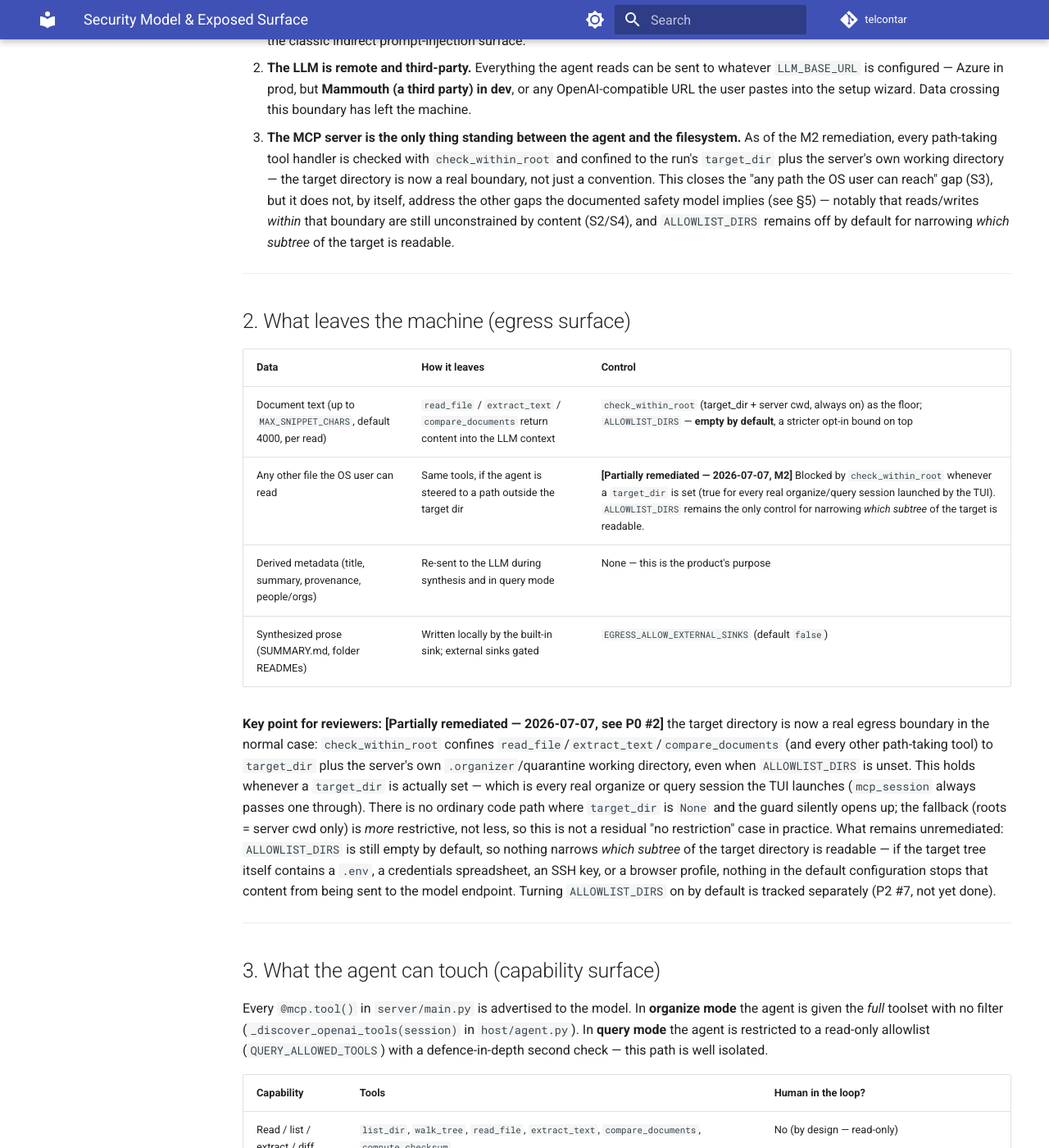
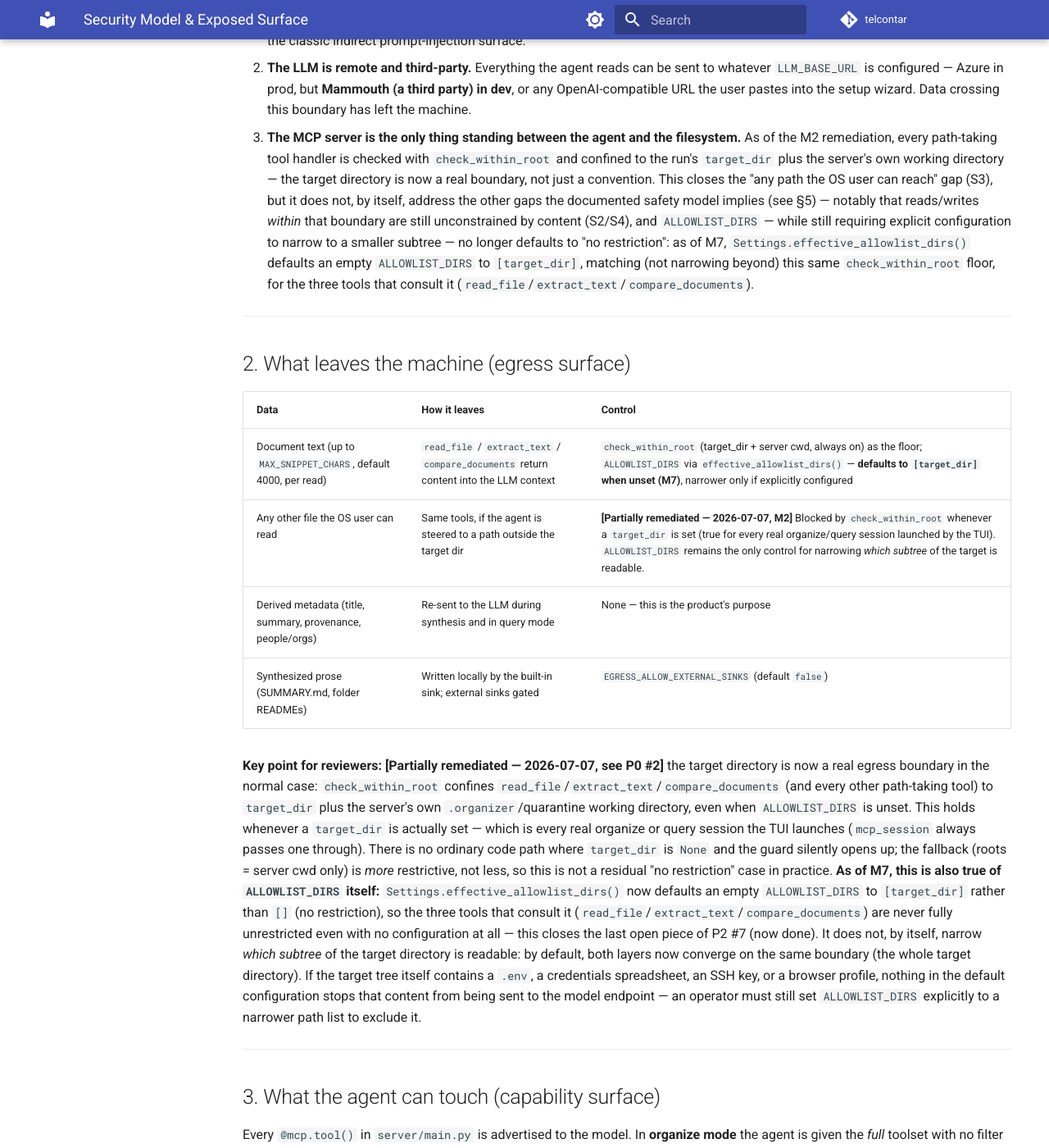
Before and after one commit to reboulip/telcontar, an MkDocs documentation site: the page built from docs/developer/security-model.md, in a window 1280 px wide and 1400 px high, scrolled down 743 px. Shown: the whole window at 82% size. Built offline with MkDocs 1.6.1 and Material for MkDocs 9.7.7, drawn with Linux system fonts in a browser that asks for light colours; comment, search, counter and statistics services are not loaded; some of the changed text lies outside the part shown.

Commit message:
feat: default ALLOWLIST_DIRS to target directory (M7)
Settings.effective_allowlist_dirs() defaults an empty ALLOWLIST_DIRS to [target_dir] instead of no restriction; an explicit non-empty ALLOWLIST_DIRS is always respected as-is, never merged. read_file/extract_text/compare_documents now use this instead of the raw config field.

Co-Authored-By: Claude Sonnet 5 <noreply@anthropic.com>

```diff
--- a/docs/developer/security-model.md
+++ b/docs/developer/security-model.md
@@ -43,8 +43,11 @@ Three boundaries matter:
    reach" gap (S3), but it does not, by itself, address the other gaps the
    documented safety model implies (see §5) — notably that reads/writes *within*
    that boundary are still unconstrained by content (S2/S4), and `ALLOWLIST_DIRS`
-   remains off by default for narrowing *which subtree* of the target is
-   readable.
+   — while still requiring explicit configuration to narrow to a smaller subtree —
+   no longer defaults to "no restriction": as of M7, `Settings.effective_allowlist_dirs()`
+   defaults an empty `ALLOWLIST_DIRS` to `[target_dir]`, matching (not narrowing
+   beyond) this same `check_within_root` floor, for the three tools that consult it
+   (`read_file`/`extract_text`/`compare_documents`).
 
 ---
 
@@ -52,7 +55,7 @@ Three boundaries matter:
 
 | Data | How it leaves | Control |
 |---|---|---|
-| Document text (up to `MAX_SNIPPET_CHARS`, default 4000, per read) | `read_file` / `extract_text` / `compare_documents` return content into the LLM context | `check_within_root` (target_dir + server cwd, always on) as the floor; `ALLOWLIST_DIRS` — **empty by default**, a stricter opt-in bound on top |
+| Document text (up to `MAX_SNIPPET_CHARS`, default 4000, per read) | `read_file` / `extract_text` / `compare_documents` return content into the LLM context | `check_within_root` (target_dir + server cwd, always on) as the floor; `ALLOWLIST_DIRS` via `effective_allowlist_dirs()` — **defaults to `[target_dir]` when unset (M7)**, narrower only if explicitly configured |
 | Any other file the OS user can read | Same tools, if the agent is steered to a path outside the target dir | **[Partially remediated — 2026-07-07, M2]** Blocked by `check_within_root` whenever a `target_dir` is set (true for every real organize/query session launched by the TUI). `ALLOWLIST_DIRS` remains the only control for narrowing *which subtree* of the target is readable. |
 | Derived metadata (title, summary, provenance, people/orgs) | Re-sent to the LLM during synthesis and in query mode | None — this is the product's purpose |
 | Synthesized prose (SUMMARY.md, folder READMEs) | Written locally by the built-in sink; external sinks gated | `EGRESS_ALLOW_EXTERNAL_SINKS` (default `false`) |
@@ -66,12 +69,18 @@ set — which is every real organize or query session the TUI launches (`mcp_ses
 always passes one through). There is no ordinary code path where `target_dir` is
 `None` and the guard silently opens up; the fallback (roots = server cwd only) is
 *more* restrictive, not less, so this is not a residual "no restriction" case in
-practice. What remains unremediated: `ALLOWLIST_DIRS` is still empty by default, so
-nothing narrows *which subtree* of the target directory is readable — if the target
-tree itself contains a `.env`, a credentials spreadsheet, an SSH key, or a browser
-profile, nothing in the default configuration stops that content from being sent to
-the model endpoint. Turning `ALLOWLIST_DIRS` on by default is tracked separately
-(P2 #7, not yet done).
+practice. **As of M7, this is also true of `ALLOWLIST_DIRS` itself:**
+`Settings.effective_allowlist_dirs()` now defaults an empty `ALLOWLIST_DIRS` to
+`[target_dir]` rather than `[]` (no restriction), so the three tools that consult
+it (`read_file`/`extract_text`/`compare_documents`) are never fully unrestricted
+even with no configuration at all — this closes the last open piece of P2 #7 (now
+done). It does not, by itself, narrow *which subtree* of the target directory is
+readable: by default, both layers now converge on the same boundary (the whole
+target directory). If the target tree itself contains a `.env`, a credentials
+spreadsheet, an SSH key, or a browser profile, nothing in the default
+configuration stops that content from being sent to the model endpoint — an
+operator must still set `ALLOWLIST_DIRS` explicitly to a narrower path list to
+exclude it.
 
 ---
 
@@ -148,12 +157,15 @@ Yes. See §2. Concretely:
 - ~~With the default empty `ALLOWLIST_DIRS`, `read_file`/`extract_text` are not
   confined to the target directory. The agent — whether legitimately exploring or
   steered by an injected document — can read and thereby upload any file the process
-  can access.~~ **[Partially remediated — 2026-07-07, S3]** `check_within_root` now
+  can access.~~ **[Remediated — 2026-07-07, S3]** `check_within_root` now
   confines `read_file`/`extract_text` (and every other path-taking tool) to
   `target_dir` + the server's own working directory regardless of `ALLOWLIST_DIRS`,
-  for every real organize/query session. The agent can still read anything *inside*
-  the target directory — `ALLOWLIST_DIRS` remains the only way to narrow that
-  further, and it is still empty by default.
+  for every real organize/query session. As of M7, `ALLOWLIST_DIRS` itself also
+  defaults to `[target_dir]` rather than no restriction
+  (`Settings.effective_allowlist_dirs()`), so both layers now default to the same
+  boundary for these three tools. The agent can still read anything *inside* the
+  target directory by default — narrowing to a smaller subtree still requires an
+  operator to set `ALLOWLIST_DIRS` explicitly.
 - Even without any adversary, organizing a folder that *contains* secrets ships those
   secrets to the endpoint, because reading them is the normal first step of analysis.
 - Extracted PII (names, roles) is persisted to `registry.json` / `INDEX.md` /
@@ -215,7 +227,7 @@ single-user deployment.
 |---|---|---|
 | **S1** | **Critical** | **[Remediated — 2026-07-07, see P0 #1]** ~~Direct-mutation tools (`move_file`, `rename_file`, `create_file`, `update_file`, `create_dir`) and `archive_document` / `compress_quarantine` / `undo_last` are advertised to the agent and dispatched with **no approval gate in any `APPROVAL_MODE`**. The plan→approve→execute model — the product's headline safety property — is bypassable. `update_file` additionally overwrites without a collision check.~~ All eight tools were removed from the agent-callable surface. Their functionality is reachable only via `propose_create_file` / `propose_update_file` / `propose_create_dir` / `propose_archive_document` / `propose_compress_quarantine`, staged and applied solely through the already-gated `execute_plan`; `propose_update_file` defaults to `overwrite=False`, and the approval modal now flags any op with `overwrite=True` (see P0 #3). `undo_last` was removed from the MCP surface entirely and is now a TUI-only user action (§3). |
 | **S2** | **Critical** | **Indirect prompt injection** via document content. Untrusted document text shares the LLM context with telcontar's instructions and can drive S1's ungated tools (arbitrary write / overwrite of recovery artifacts), exfiltration, and deletion. Recorded summaries/provenance echo back into context, giving injection a second hop. |
-| **S3** | **High** | **[Partially remediated — 2026-07-07, see P0 #2]** ~~No path confinement; egress open by default. `ALLOWLIST_DIRS` is empty by default and enforced only on read/extract/compare — never on writes/moves/renames/quarantine. Reads can pull (and upload) any file the OS user can access; mutations can target any absolute or `..` path. The target directory is not a security boundary.~~ `check_within_root` now confines **every** path-taking tool — reads, writes, and moves/renames/quarantine alike — to `target_dir` plus the server's own working directory, rejecting both absolute-path and `..` escapes identically. This closes the "any file the OS user can access" gap for every real organize/query session (the host always sets `target_dir`). What's left open: `ALLOWLIST_DIRS` is still empty by default, so nothing narrows *which subtree* of the target directory itself is readable — that remains tracked separately as P2 #7 ("turn on confinement by default"), a distinct, narrower mechanism, still not done. |
+| **S3** | **High** | **[Remediated — 2026-07-07, see P0 #2, P2 #7]** ~~No path confinement; egress open by default. `ALLOWLIST_DIRS` is empty by default and enforced only on read/extract/compare — never on writes/moves/renames/quarantine. Reads can pull (and upload) any file the OS user can access; mutations can target any absolute or `..` path. The target directory is not a security boundary.~~ `check_within_root` confines **every** path-taking tool — reads, writes, and moves/renames/quarantine alike — to `target_dir` plus the server's own working directory, rejecting both absolute-path and `..` escapes identically (P0 #2). As of M7 (P2 #7), `ALLOWLIST_DIRS` itself also defaults to `[target_dir]` — via `Settings.effective_allowlist_dirs()` — instead of `[]` (no restriction), for the three content-reading tools (`read_file`/`extract_text`/`compare_documents`) that consult it; an explicit non-empty `ALLOWLIST_DIRS` always overrides that default and is used as-is, never merged with `target_dir`. Together these mean no path-taking tool, and no content-egress path, is unrestricted by default any longer. Narrowing to a smaller subtree of the target directory remains available only via explicit `ALLOWLIST_DIRS` configuration — that was always opt-in and remains so; it is an operator-configurable refinement, not a residual open gap. |
 | **S4** | **High** | **[Partially remediated — 2026-07-07, see P1 #4, #5, #6]** **The approval UI can mislead the approver:** op rows show only basenames (absolute source path hidden, though an op resolving outside the target directory now gets a discreet `(outside target)` marker), the rationale/folder-notes are still LLM-authored (though now explicitly disclaimed as "not verified fact" in the modal, M5). **[Closed — 2026-07-07, P1 #6]** ~~direct (S1) mutations never appear in the approval flow or narration at all~~ — direct mutation tools no longer exist (S1), and their `propose_*` replacements already narrate as "Planning changes…" and already reach the approval modal via `execute_plan`, confirmed by M6's test coverage. The one bullet still fully open: **the full op list is offloaded** to `.organizer/plan_ops.json` and surfaced only as a path the user is invited to open manually — most will not. |
 | **S5** | **Medium** | **Untrusted-document parsing** (`markitdown`/`pypdf`) runs unsandboxed with no input-size cap or timeout — a crash / DoS / parser-exploit surface on attacker-supplied files. |
 | **S6** | **Medium** | **System-prompt injection via unsigned config**: profile free-text fields and `.organizer/NAMING.md` are injected verbatim into the system prompt; `PROFILE` is used in a path with no traversal guard. |
@@ -243,8 +255,9 @@ To be fair to the design, these mitigations exist and should be preserved:
   writes to the filesystem outside `execute_plan`, and `undo_last` is no longer
   agent-callable at all — it is a TUI-only user action.
 - **API key in the OS keyring** by default; **external output sinks gated** behind
-  `EGRESS_ALLOW_EXTERNAL_SINKS`; an **allowlist mechanism exists** (it just needs to
-  be applied more widely and on by default).
+  `EGRESS_ALLOW_EXTERNAL_SINKS`; an **allowlist mechanism exists and is now on by
+  default (M7)** — an unset `ALLOWLIST_DIRS` defaults to `[target_dir]` via
+  `Settings.effective_allowlist_dirs()`, not `[]`.
 
 ---
 
@@ -320,13 +333,17 @@ first with the least behavioural disruption.
 
 ### P2 — harden inputs and defaults
 
-7. **Turn on confinement by default and document the allowlist prominently (S3).**
-   Ship with the target directory as the implicit `ALLOWLIST_DIRS` root rather than
-   an empty allowlist. **Not done.** This is distinct from, and narrower than, the
-   `check_within_root` remediation above (P0 #2, done) — that guard already confines
-   every tool to `target_dir` + the server's working directory unconditionally; this
-   item is specifically about defaulting `ALLOWLIST_DIRS` itself so operators get the
-   stricter, narrower-subtree opt-in bound without setting it by hand. Still open.
+7. **[Done — 2026-07-07, M7]** ~~Turn on confinement by default and document the
+   allowlist prominently (S3). Ship with the target directory as the implicit
+   `ALLOWLIST_DIRS` root rather than an empty allowlist.~~ This is distinct from,
+   and narrower than, the `check_within_root` remediation above (P0 #2, done) —
+   that guard already confines every tool to `target_dir` + the server's working
+   directory unconditionally; this item was specifically about defaulting
+   `ALLOWLIST_DIRS` itself. `Settings.effective_allowlist_dirs()` now defaults an
+   empty `ALLOWLIST_DIRS` to `[target_dir]` instead of no restriction; an explicit
+   non-empty `ALLOWLIST_DIRS` is always respected as-is (no merging with
+   `target_dir`). Wired into `read_file`, `extract_text`, and `compare_documents`
+   in `server/main.py` in place of the raw `cfg.allowlist_dirs` field.
 8. **Bound document extraction (S5):** cap input file size before parsing, add a
    wall-clock timeout, and consider running extraction in a resource-limited
    subprocess. Reject archives/entries above a sane ratio (zip-bomb guard).
@@ -355,10 +372,11 @@ first with the least behavioural disruption.
 
 Until the remaining P1/P2 items land, an operator can materially reduce exposure:
 
-- [ ] Set `ALLOWLIST_DIRS` to exactly the directory you are organizing (or a
-      subtree of it) — `check_within_root` (P0 #2, done) already confines every
-      tool to `target_dir`, but `ALLOWLIST_DIRS` remains the way to narrow reads
-      further within it, and it is still off by default.
+- [ ] To narrow reads to a subtree smaller than the whole target directory, set
+      `ALLOWLIST_DIRS` explicitly to that subtree — `check_within_root` (P0 #2,
+      done) already confines every tool to `target_dir`, and `ALLOWLIST_DIRS`
+      itself now also defaults to `[target_dir]` (P2 #7, done); this step is only
+      needed if you want something narrower than the whole target directory.
 - [ ] Keep `APPROVAL_MODE=always` and **read every op in the plan**, not just the
       rationale. Treat the rationale as a hint, not a guarantee.
 - [ ] Never point telcontar at a directory that also contains secrets (`.env`, keys,
```
Also changed, not shown: other parts of docs/developer/security-model.md (+4 -4 lines), ROADMAP.md (+1 -1 lines), docs/developer/modules.md (+1 -1 lines), docs/getting-started/configuration.md (+1 -1 lines), docs/reference/mcp-tools.md (+2 -2 lines), 3 other files.
